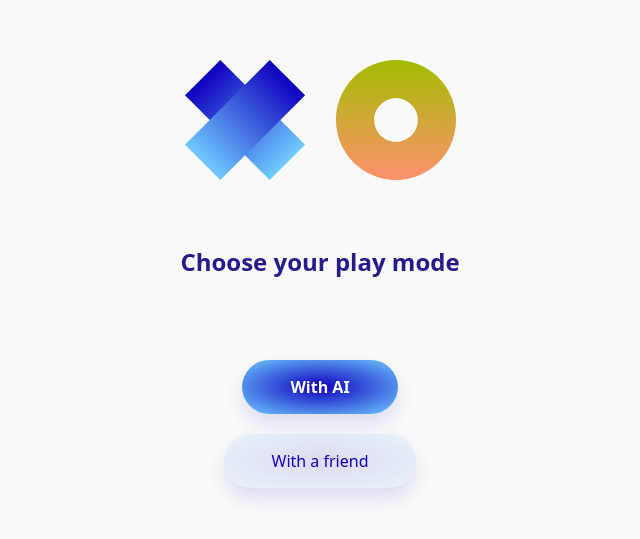
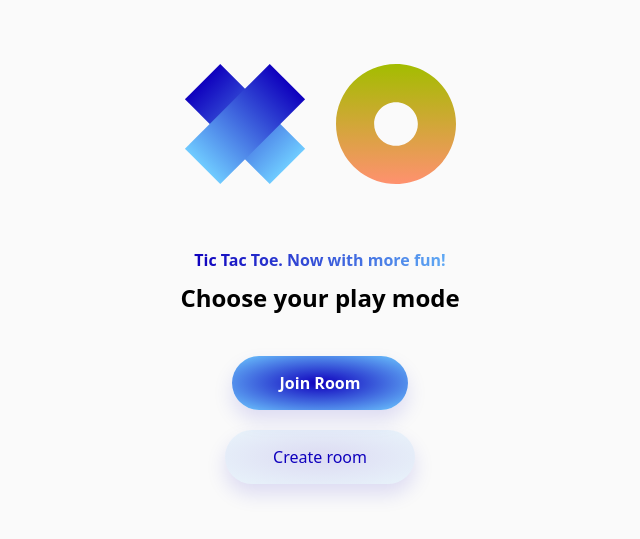
Before and after one commit to haneenmahd/tic-tac-go, a React (Create React App) app: page / in a window 1280 px wide. Shown: the part 111-650 px from the top of the page, without its empty margins (320-960 px from the left). Built offline with nearby package versions, Linux system fonts and the light colour scheme.

Commit message:
update home page

```diff
--- a/src/pages/Home.js
+++ b/src/pages/Home.js
@@ -37,23 +37,20 @@ const Home = () => {
   const playModeView = (
     <div>
       <FlexDiv direction="row" gap="30px">
-        <img src={SymbolX} alt="X symbol" />
-        <img src={SymbolO} alt="O symbol" />
+        <img height="auto" src={SymbolX} alt="X symbol" />
+        <img height="auto" src={SymbolO} alt="O symbol" />
       </FlexDiv>
 
-      <FlexDiv direction="column">
-        <h2
-          style={{
-            color: COLORS.textBlue,
-          }}
-        >
-          Choose your play mode
-        </h2>
+      <FlexDiv direction="column" gap="10px">
+        <HighlightedText>Tic Tac Toe. Now with more fun!</HighlightedText>
+        <h2>Choose your play mode</h2>
 
         <FlexDiv direction="column" gap="20px">
-          <Button onClick={() => handlePlayMode(PlayModes.AI)}>With AI</Button>
+          <Button onClick={() => handlePlayMode(PlayModes.AI)}>
+            Join Room
+          </Button>
           <Button onClick={() => handlePlayMode(PlayModes.FRIEND)} secondary>
-            With a friend
+            Create room
           </Button>
         </FlexDiv>
       </FlexDiv>
```
